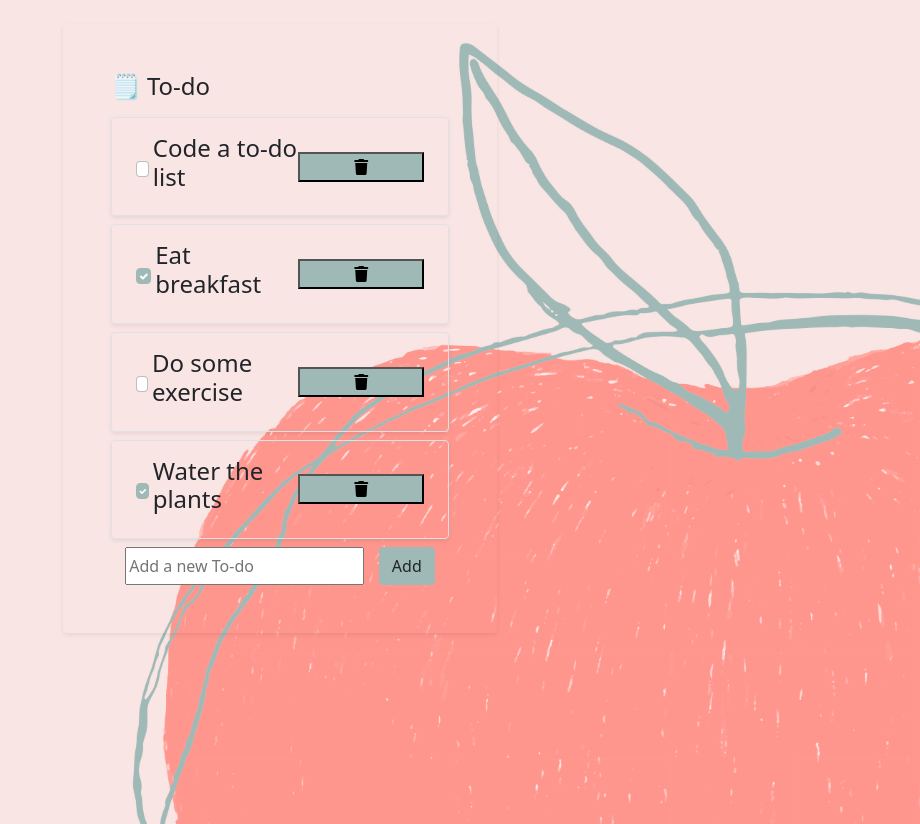
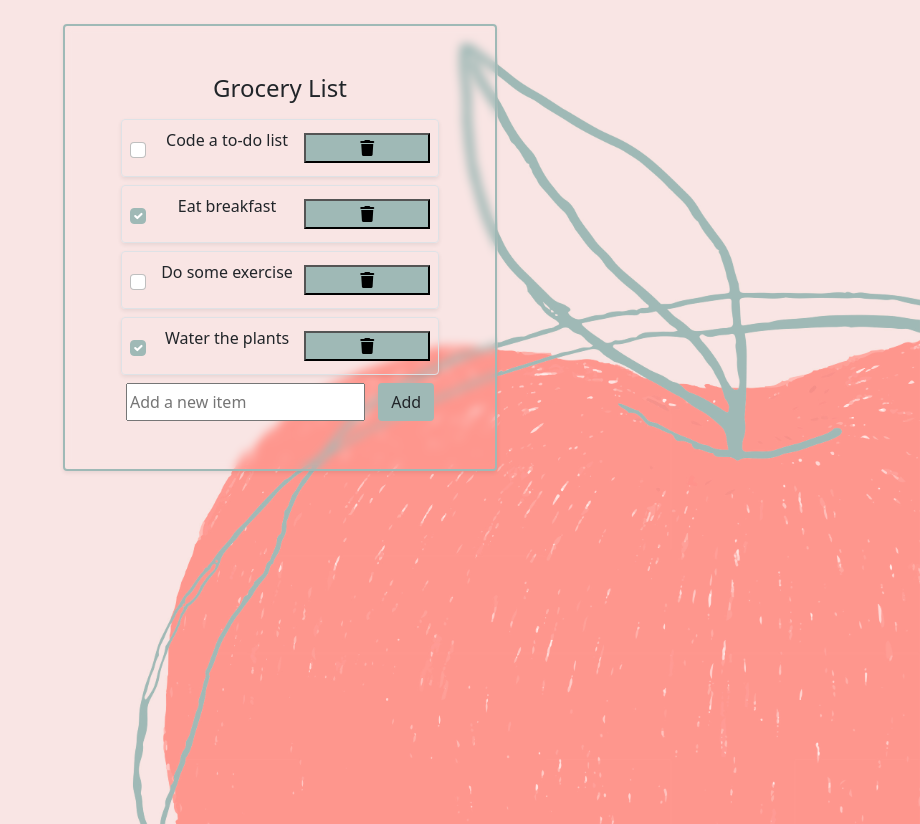
Before and after one commit to RLMP44/vue-todo-list, a plain HTML site: page index.html in a window 1280 px wide. Shown: the whole page, without its empty margins (360-1280 px from the left). Drawn offline with nearby package versions, Linux system fonts and the light colour scheme.

Commit message:
changed text, added glass morphism

```diff
--- a/index.html
+++ b/index.html
@@ -21,18 +21,18 @@
   </head>
   <body class="bg-light">
     <div class="row justify-content-center mt-4">
-      <div class="col-lg-4 rounded shadow-sm p-5">
-      <h1 class="mb-3">🗒 To-do</h1>
+      <div class="main-container col-lg-4 rounded shadow-sm p-5">
+      <h1 class="mb-3" style="text-align: center;">Grocery List</h1>
         <div id="todosContainer" v-cloak>
           <div class='v-for-start' v-for="(todo, index) in todos">
-            <div class="shadow-sm rounded px-4 py-3 mb-2 border d-flex justify-content-between align-items-center">
+            <div class="item-card shadow-sm rounded border p-2 m-2 d-flex justify-content-between align-items-center">
               <input class="d-flex form-check-input me-1" type="checkbox" v-bind:checked="todo.done">
-              <h1>{{todo.title}}</h1>
+              <p>{{todo.title}}</p>
               <button v-on:click="deleteTodo(index)" class="deleteButton"><i class="fa-solid fa-trash mx-5"></i></button>
             </div>
           </div>
           <div class="user-input">
-            <input v-model="newTodo" placeholder="Add a new To-do" />
+            <input v-model="newTodo" placeholder="Add a new item" />
             <button v-on:click="addTodo" class='btn'>Add</button>
           </div>
         </div>
--- a/style.css
+++ b/style.css
@@ -13,6 +13,12 @@ body {
   background-image: url(background.jpg);
   background-position-y: bottom;
   height: 100vh;
+}
+
+.main-container {
+  background: transparent;
+  backdrop-filter: blur(0.3em);
+  border: 2px solid rgb(159,185,182);
 }
 
 .user-input {
```
